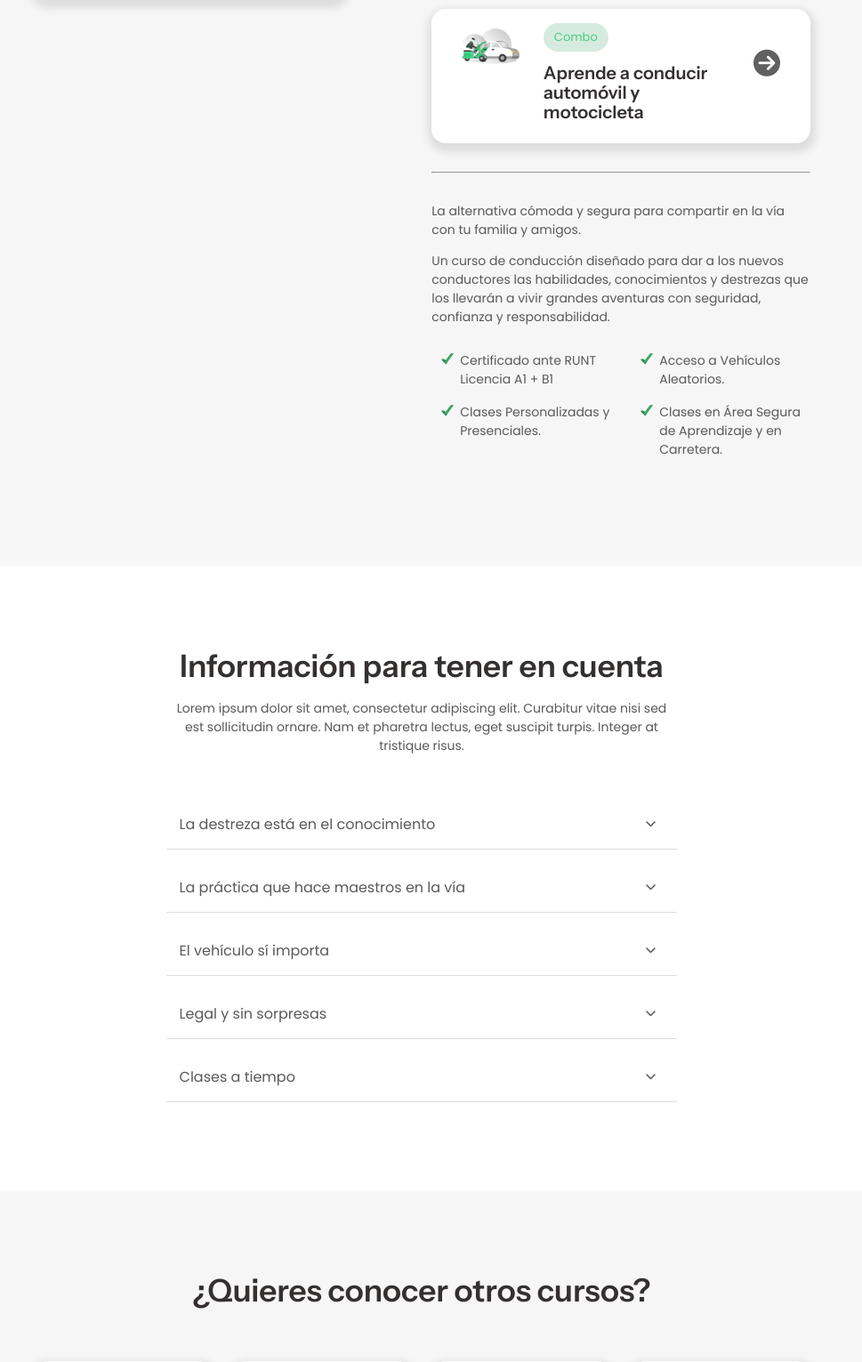
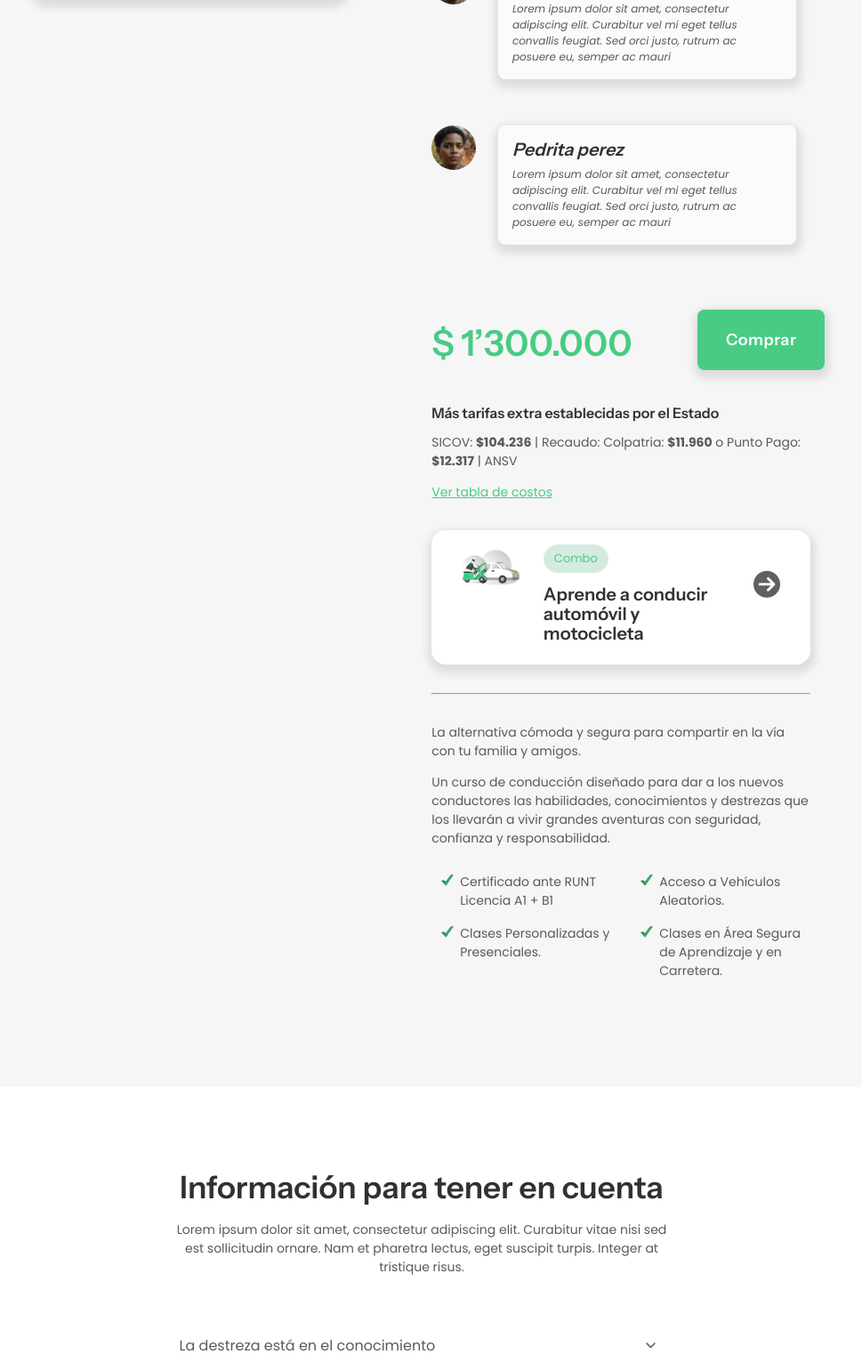
Before and after one commit to fabianzpkl/edwcar-site, a PHP site: page /ficha.php in a window 1280 px wide. Shown: the part 765-2296 px from the top of the page at 89% size, without its empty margins (166-1135 px from the left). Run offline with PHP 8.4, Linux system fonts and the light colour scheme; some libraries are stand-ins or nearby versions.

Commit message:
Reviews fichas / alto imagen slider principal reducido

```diff
--- a/assets/js/main-min.js
+++ b/assets/js/main-min.js
@@ -1 +1 @@
-$(document).ready((function(){$(".sidenav").sidenav(),$(".modal").modal(),$(".sliderprimario").bxSlider({controls:!1,auto:!0,adaptiveHeight:!0,responsive:!0}),$(".review-comments").bxSlider({controls:!1,pager:!1,adaptiveHeight:!0,responsive:!0}),$(".collapsible").collapsible(),$(".tabs").tabs()}));
+$(document).ready((function(){$(".sidenav").sidenav(),$(".modal").modal(),$(".sliderprimario").bxSlider({controls:!1,auto:!0,adaptiveHeight:!0,responsive:!0}),$(".review-comments").bxSlider({auto:!0,minSlides:3,maxSlides:3,controls:!1,pager:!1,adaptiveHeight:!0,responsive:!0}),$(".collapsible").collapsible(),$(".tabs").tabs()}));
--- a/ficha.php
+++ b/ficha.php
@@ -5,13 +5,17 @@
     <meta charset="UTF-8">
     <meta name="viewport" content="width=device-width, initial-scale=1, user-scalable=no, maximum-scale=1">
     <title>Edwcar #VidaEnLaVía. Escuela de Conducción, Academia de Conducción</title>
-    <meta name="description" content="Mejoramos la calidad de vida en la vía, con cursos de conducción, seminarios, certificación de conductores y campañas de seguridad vial y cultura ciudadana">
-    <meta name="keywords" content="Escuela de conduccion, Academia de conduccion, Escuela de automovilismo, Academia de conducción Bogotá, Escuela de conducción Bogotá, CEA autorizado, curso conducción carro, curso conducción moto, Centro de Enseñanza Automovilística aprobado, Licencia de Conducción, Pase Conductor, Edwcar">
+    <meta name="description"
+        content="Mejoramos la calidad de vida en la vía, con cursos de conducción, seminarios, certificación de conductores y campañas de seguridad vial y cultura ciudadana">
+    <meta name="keywords"
+        content="Escuela de conduccion, Academia de conduccion, Escuela de automovilismo, Academia de conducción Bogotá, Escuela de conducción Bogotá, CEA autorizado, curso conducción carro, curso conducción moto, Centro de Enseñanza Automovilística aprobado, Licencia de Conducción, Pase Conductor, Edwcar">
     <meta name="author" content="Edwcar">
 
     <link rel="preconnect" href="https://fonts.googleapis.com">
     <link rel="preconnect" href="https://fonts.gstatic.com" crossorigin>
-    <link href="https://fonts.googleapis.com/css2?family=Instrument+Sans:wght@400;600;700&family=Poppins:ital,wght@0,300;0,400;0,700;1,300;1,400&display=swap" rel="stylesheet">
+    <link
+        href="https://fonts.googleapis.com/css2?family=Instrument+Sans:wght@400;600;700&family=Poppins:ital,wght@0,300;0,400;0,700;1,300;1,400&display=swap"
+        rel="stylesheet">
 
     <link rel="stylesheet" type="text/css" href="assets/css/materialize.min.css">
     <link rel="stylesheet" type="text/css" href="assets/css/main.css">
@@ -44,14 +48,6 @@
                     <div class="col xl6 l6 m12 s12">
                         <h5>Te acercamos a tu meta</h5>
                         <h1>Aprende a conducir automóvil</h1>
-                        <div class="chip">
-                            <i class="fa-solid fa-book"></i>
-                            25 clases teóricas + 5 de taller
-                        </div>
-                        <div class="chip">
-                            <i class="fa-solid fa-car"></i>
-                            20 clases de manejo
-                        </div>
                         <ul class="review-star">
                             <li>
                                 <i class="fa-solid fa-star"></i>
@@ -69,6 +65,57 @@
                                 <i class="fa-regular fa-star"></i>
                             </li>
                         </ul>
+                        <div class="chip">
+                            <i class="fa-solid fa-book"></i>
+                            25 clases teóricas + 5 de taller
+                        </div>
+                        <div class="chip">
+                            <i class="fa-solid fa-car"></i>
+                            20 clases de manejo
+                        </div>
+                        <br><br>
+                        <div class="review-comments">
+                            <div class="row">
+                                <div class="col xl2">
+                                    <img src="assets/images/avatar.jpg" alt="">
+                                </div>
+                                <div class="col xl10">
+                                    <div class="cont-comment">
+                                        <h5>Pedrita perez</h5>
+
+                                        Lorem ipsum dolor sit amet, consectetur adipiscing elit. Curabitur vel mi eget
+                                        tellus convallis feugiat. Sed orci justo, rutrum ac posuere eu, semper ac mauri
+                                    </div>
+                                </div>
+                            </div>
+                            <div class="row">
+                                <div class="col xl2">
+                                    <img src="assets/images/avatar.jpg" alt="">
+                                </div>
+                                <div class="col xl10">
+                                    <div class="cont-comment">
+                                        <h5>Pedrita perez</h5>
+
+                                        Lorem ipsum dolor sit amet, consectetur adipiscing elit. Curabitur vel mi eget
+                                        tellus convallis feugiat. Sed orci justo, rutrum ac posuere eu, semper ac mauri
+                                    </div>
+                                </div>
+                            </div>
+                            <div class="row">
+                                <div class="col xl2">
+                                    <img src="assets/images/avatar.jpg" alt="">
+                                </div>
+                                <div class="col xl10">
+                                    <div class="cont-comment">
+                                        <h5>Pedrita perez</h5>
+
+                                        Lorem ipsum dolor sit amet, consectetur adipiscing elit. Curabitur vel mi eget
+                                        tellus convallis feugiat. Sed orci justo, rutrum ac posuere eu, semper ac mauri
+                                    </div>
+                                </div>
+                            </div>
+                        </div>
+                        <br>
                         <div class="row">
                             <div class="col xl8 l8 m12 s12">
                                 <h2 class="price">$ 1’300.000</h2>
@@ -81,7 +128,8 @@
                         <div class="row">
                             <div class="col xl12 l12 m12 s12">
                                 <h6>Más tarifas extra establecidas por el Estado</h6>
-                                <p>SICOV: <strong>$104.236</strong> | Recaudo: Colpatria: <strong>$11.960</strong> o Punto Pago: <strong>$12.317</strong> | ANSV</p>
+                                <p>SICOV: <strong>$104.236</strong> | Recaudo: Colpatria: <strong>$11.960</strong> o
+                                    Punto Pago: <strong>$12.317</strong> | ANSV</p>
                                 <a class="modal-trigger" href="#tablemodal">Ver tabla de costos</a>
                             </div>
                         </div>
@@ -105,7 +153,9 @@
                         </a>
                         <hr>
                         <p>La alternativa cómoda y segura para compartir en la vía con tu familia y amigos.</p>
-                        <p>Un curso de conducción diseñado para dar a los nuevos conductores las habilidades, conocimientos y destrezas que los llevarán a vivir grandes aventuras con seguridad, confianza y responsabilidad.</p>
+                        <p>Un curso de conducción diseñado para dar a los nuevos conductores las habilidades,
+                            conocimientos y destrezas que los llevarán a vivir grandes aventuras con seguridad,
+                            confianza y responsabilidad.</p>
                         <div class="row">
                             <div class="col xl6 l6 m6 s12">
                                 <ul class="dec">
@@ -133,13 +183,18 @@
                     <div class="col xl8 l8 m12 s12">
 
                         <h3>Información para tener en cuenta</h3>
-                        <p>Lorem ipsum dolor sit amet, consectetur adipiscing elit. Curabitur vitae nisi sed est sollicitudin ornare. Nam et pharetra lectus, eget suscipit turpis. Integer at tristique risus.</p>
+                        <p>Lorem ipsum dolor sit amet, consectetur adipiscing elit. Curabitur vitae nisi sed est
+                            sollicitudin ornare. Nam et pharetra lectus, eget suscipit turpis. Integer at tristique
+                            risus.</p>
                         <br>
                         <ul class="collapsible">
                             <li>
-                                <div class="collapsible-header">La destreza está en el conocimiento <i class="fa-solid fa-chevron-down"></i></div>
+                                <div class="collapsible-header">La destreza está en el conocimiento <i
+                                        class="fa-solid fa-chevron-down"></i></div>
                                 <div class="collapsible-body">
-                                    <p>Prepárate para leer la vía: aprende a prevenir accidentes mientras viajas con tu familia y amigos con nuestras clases en aula dictadas por profesionales en cada una de las áreas</p>
+                                    <p>Prepárate para leer la vía: aprende a prevenir accidentes mientras viajas con tu
+                                        familia y amigos con nuestras clases en aula dictadas por profesionales en cada
+                                        una de las áreas</p>
                                     <p><strong>25 clases teóricas + 5 de taller:</strong></p>
                                     <ul class="dec">
                                         <li>Con profesores profesionales especializados</li>
@@ -149,9 +204,12 @@
                                 </div>
                             </li>
                             <li>
-                                <div class="collapsible-header">La práctica que hace maestros en la vía <i class="fa-solid fa-chevron-down"></i></div>
+                                <div class="collapsible-header">La práctica que hace maestros en la vía <i
+                                        class="fa-solid fa-chevron-down"></i></div>
                                 <div class="collapsible-body">
-                                    <p>Ser ejemplo en la vía es posible con conocimientos prácticos en maniobras defensivas y técnicas de conducción. Nervioso o excesivamente confiado, este es tu lugar. Te acompañamos y personalizamos tus clases para ir seguro.</p>
+                                    <p>Ser ejemplo en la vía es posible con conocimientos prácticos en maniobras
+                                        defensivas y técnicas de conducción. Nervioso o excesivamente confiado, este es
+                                        tu lugar. Te acompañamos y personalizamos tus clases para ir seguro.</p>
                                     <p><strong>20 clases de manejo:</strong></p>
                                     <ul class="dec">
                                         <li>En áreas privadas y seguras para tus primeros pasos sobre ruedas</li>
@@ -161,9 +219,12 @@
                                 </div>
                             </li>
                             <li>
-                                <div class="collapsible-header">El vehículo sí importa <i class="fa-solid fa-chevron-down"></i></div>
+                                <div class="collapsible-header">El vehículo sí importa <i
+                                        class="fa-solid fa-chevron-down"></i></div>
                                 <div class="collapsible-body">
-                                    <p>¿Ya sabes qué carro vas conducir? ¿quieres aprender en él?* ¿Quieres probar varios tipos de vehículos para elegir mejor? Con nuestro amplio parque automotor de todas las características podrás hacerlo.</p>
+                                    <p>¿Ya sabes qué carro vas conducir? ¿quieres aprender en él?* ¿Quieres probar
+                                        varios tipos de vehículos para elegir mejor? Con nuestro amplio parque automotor
+                                        de todas las características podrás hacerlo.</p>
                                     <p><strong>Más de 20 tipos de carros:</strong></p>
                                     <ul class="dec">
                                         <li>Camperos, camionetas y 4x4</li>
@@ -175,9 +236,12 @@
                                 </div>
                             </li>
                             <li>
-                                <div class="collapsible-header">Legal y sin sorpresas <i class="fa-solid fa-chevron-down"></i></div>
+                                <div class="collapsible-header">Legal y sin sorpresas <i
+                                        class="fa-solid fa-chevron-down"></i></div>
                                 <div class="collapsible-body">
-                                    <p>Más de 20 años formando conductores, comprometidos en dar lo mejor a nuestros alumnos. Hoy somos reconocidos por los entes certificadores y organismos de vigilancia</p>
+                                    <p>Más de 20 años formando conductores, comprometidos en dar lo mejor a nuestros
+                                        alumnos. Hoy somos reconocidos por los entes certificadores y organismos de
+                                        vigilancia</p>
                                     <p><strong>Certificaciones y autorizaciones:</strong></p>
                                     <ul class="dec">
                                         <li>ICONTEC</li>
@@ -188,11 +252,14 @@
                                 </div>
                             </li>
                             <li>
-                                <div class="collapsible-header">Clases a tiempo <i class="fa-solid fa-chevron-down"></i></div>
+                                <div class="collapsible-header">Clases a tiempo <i class="fa-solid fa-chevron-down"></i>
+                                </div>
                                 <div class="collapsible-body">
-                                    <p>Sabemos lo difícil que puede resultar encontrar clases que se acomoden a tu ritmo de vida. Por eso contamos con horarios amplios y flexibles pensados para ti.</p>
+                                    <p>Sabemos lo difícil que puede resultar encontrar clases que se acomoden a tu ritmo
+                                        de vida. Por eso contamos con horarios amplios y flexibles pensados para ti.</p>
                                     <p>Horarios flexibles *(sujeto a disponiblidad)</p>
-                                    <p>Clases en aula de lunes a domingo en diversos horarios *(sujeto a disponiblidad)</p>
+                                    <p>Clases en aula de lunes a domingo en diversos horarios *(sujeto a disponiblidad)
+                                    </p>
                                 </div>
                             </li>
                         </ul>
@@ -626,7 +693,14 @@
 
             <br>
 
-            <p class="text-small"><i>El valor del curso se encuentra en el rango de precios dado por el Ministerio de Transporte (Resolución 0001208 del 05 de mayo de 2017), al precio aquí descrito se le adicionará el valor que por las condiciones y características de seguridad se adopten y los demás valores de terceros que por ley se constituyen en obligaciones (Agencia Nacional de Seguridad Vial-ANSV, Recaudo más IVA, SICOV, entre otros), Los valores asociados a la ANSV serán calculados de acuerdo al Género, Rango de Edad y Categoría solicitada. Este valor no incluye exámenes de evaluación médica para conductores, derechos en el organismo de tránsito y otros que la ley exija o reglamente para la obtención de la licencia de conducción.</i></p>
+            <p class="text-small"><i>El valor del curso se encuentra en el rango de precios dado por el Ministerio de
+                    Transporte (Resolución 0001208 del 05 de mayo de 2017), al precio aquí descrito se le adicionará el
+                    valor que por las condiciones y características de seguridad se adopten y los demás valores de
+                    terceros que por ley se constituyen en obligaciones (Agencia Nacional de Seguridad Vial-ANSV,
+                    Recaudo más IVA, SICOV, entre otros), Los valores asociados a la ANSV serán calculados de acuerdo al
+                    Género, Rango de Edad y Categoría solicitada. Este valor no incluye exámenes de evaluación médica
+                    para conductores, derechos en el organismo de tránsito y otros que la ley exija o reglamente para la
+                    obtención de la licencia de conducción.</i></p>
 
         </div>
     </div>
--- a/scripts/main.js
+++ b/scripts/main.js
@@ -15,6 +15,9 @@
     });
     //Testimoniales//
     $('.review-comments').bxSlider({
+        auto: true,
+        minSlides: 3,
+        maxSlides: 3,
         controls: false,
         pager: false,
         adaptiveHeight: true,
--- a/styles/components.styl
+++ b/styles/components.styl
@@ -28,6 +28,8 @@
         width 100%
         border-radius 8px
         margin 0 0 50px 0
+        height 340px
+        object-fit cover
     h2
         margin 32px 0 8px
     .btn
@@ -154,6 +156,8 @@
         font-style italic
         margin 0 16px 32px 0
         box-shadow sombra
+        h5
+            margin 0 0 8px
 //Acordeon//
     .collapsible
         border none
```
Also changed, not shown: assets/css/main.css.
